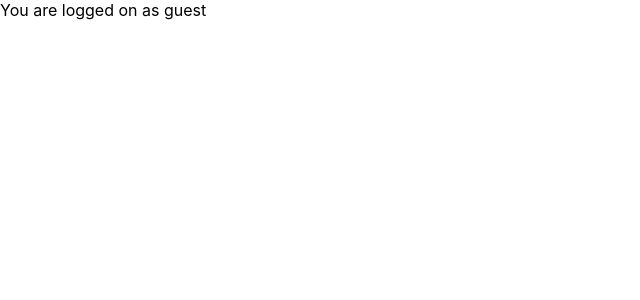
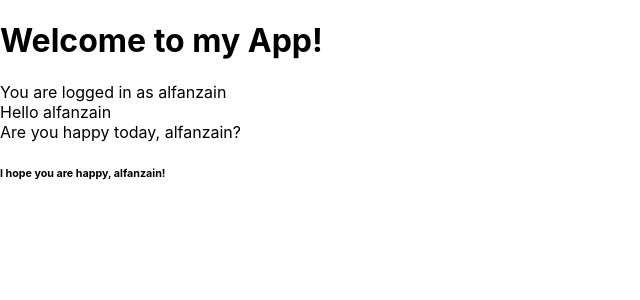
Before and after one commit to alfanzain/reactjs-functional-learn-component, a React (Create React App) app: page / in a window 1280 px wide. Shown: the top 300 px of the page, without its empty margins (0-640 px from the left). Built offline with nearby package versions, Linux system fonts and the light colour scheme.

Commit message:
[2.5] HOC and LocalStorage

```diff
--- a/src/App.js
+++ b/src/App.js
@@ -1,31 +1,57 @@
 import React, { useState, useEffect } from 'react';
 
-const withLocalStorage = WrappedComponent => {
-	const WithLocalStorage = props => {
-		const get = key => localStorage.getItem(key);
-		const save = (key, data) => localStorage.setItem(key, data);
-		const remove = key => localStorage.removeItem(key);
+// Context
+const AuthContext = React.createContext();
 
-		return (
-			<WrappedComponent get={get} save={save} remove={remove} {...props} />
-		);
-	};
-
-	return WithLocalStorage;
+// HOC
+const withAuth = WrappedComponent => {
+	const WithAuth = props => (
+		<AuthContext.Consumer>
+			{context => <WrappedComponent {...props} {...context} />}
+		</AuthContext.Consumer>
+	);
+	return WithAuth;
 };
 
 const App = props => {
-	const [name, setName] = useState(props.get('name'));
+	const [user, setuser] = useState({ name: 'alfanzain' });
 
-	useEffect(() => {
-		if (!name) {
-			console.log(name);
-			props.save('name', 'guest');
-			setName('guest');
-		}
-	}, [name]);
-
-	return <>You are logged on as {name}</>;
+	return (
+		<AuthContext.Provider value={user}>
+			<h1>Welcome to my App!</h1>
+			<StatusLogin />
+			<Greeting />
+			<Question />
+			<Hope />
+		</AuthContext.Provider>
+	);
 };
 
-export default withLocalStorage(App);
+// Context.Consumer
+const StatusLogin = props => (
+	<AuthContext.Consumer>
+		{context => <div>You are logged in as {context.name}</div>}
+	</AuthContext.Consumer>
+);
+
+// Context.Consumer
+const Greeting = props => (
+	<AuthContext.Consumer>
+		{context => <div>Hello {context.name}</div>}
+	</AuthContext.Consumer>
+);
+
+// Context.Consumer
+const Question = props => (
+	<AuthContext.Consumer>
+		{context => <div>Are you happy today, {context.name}?</div>}
+	</AuthContext.Consumer>
+);
+
+// HOC + Context
+// tanpa Context.Consumer bisa akses context
+const Hope = withAuth(props => {
+	return <h6>I hope you are happy, {props.name}!</h6>;
+});
+
+export default App;
```
